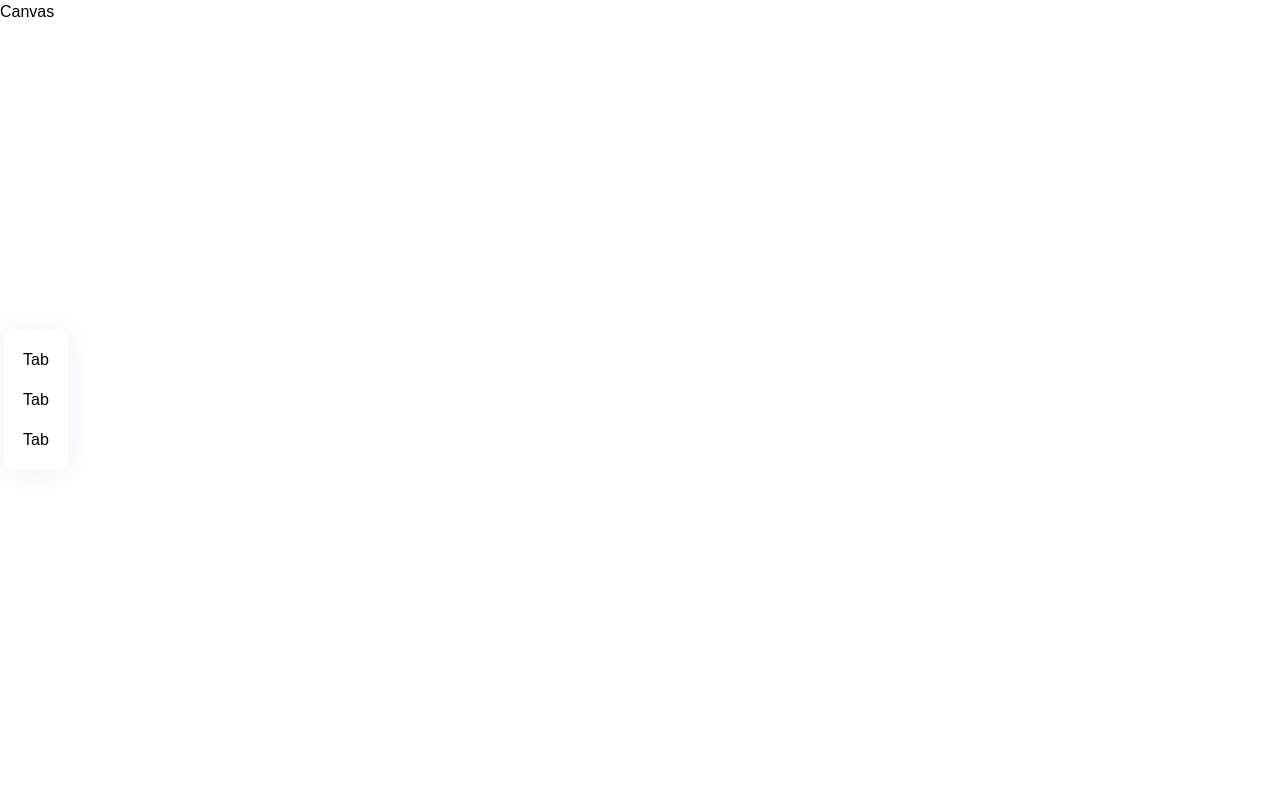
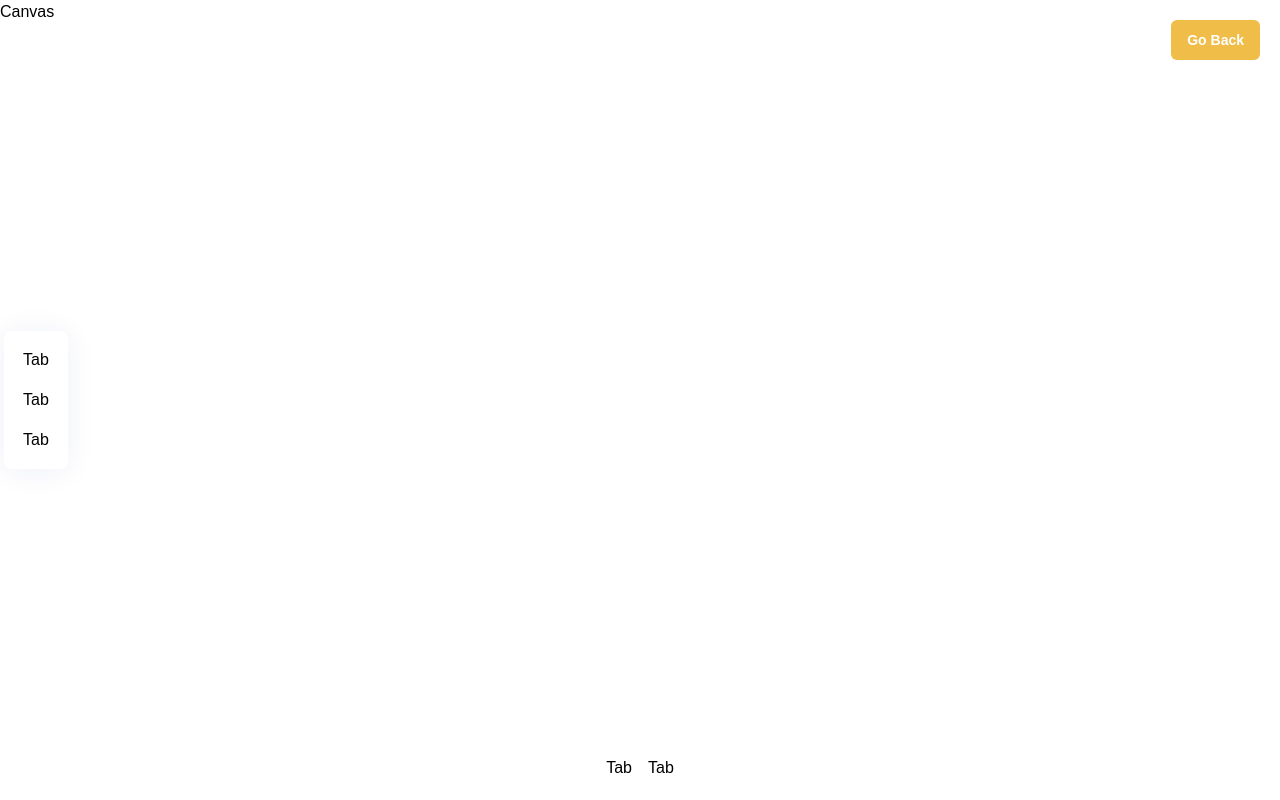
Before and after one commit to Sairoden/design-fusion, a React (Vite) app in the folder client/: page / in a window 1280 px wide. Both pictures are taken after a click on the button "Customize it". Built offline with nearby package versions, Linux system fonts and the light colour scheme; a web font is replaced by a local one.

Commit message:
Add FilterTabs in Customizer Page

```diff
--- a/client/index.html
+++ b/client/index.html
@@ -2,9 +2,9 @@
 <html lang="en">
   <head>
     <meta charset="UTF-8" />
-    <link rel="icon" type="image/svg+xml" href="/vite.svg" />
+    <link rel="icon" type="image/svg+xml" href="/threejs.png" />
     <meta name="viewport" content="width=device-width, initial-scale=1.0" />
-    <title>Shirt</title>
+    <title>Fusion Design</title>
   </head>
   <body>
     <div id="root"></div>
--- a/client/src/pages/Customizer.jsx
+++ b/client/src/pages/Customizer.jsx
@@ -4,6 +4,9 @@ import { AnimatePresence, motion } from "framer-motion";
 
 // FEATURES COMPONENTS
 import { AIPicker, ColorPicker, FilePicker, Tab } from "../features";
+
+// UI COMPONENTS
+import { CustomButton } from "../ui";
 
 // CONTEXTS
 import { useStateContext } from "../contexts/state_context";
@@ -18,7 +21,7 @@ import { fadeAnimation, slideAnimation } from "../configs/motion";
 import { download } from "../assets";
 
 function Customizer() {
-  const { state } = useStateContext();
+  const { state, setState } = useStateContext();
 
   return (
     <AnimatePresence>
@@ -37,6 +40,36 @@ function Customizer() {
               </div>
             </div>
           </motion.div>
+
+          <motion.div
+            className="absolute z-10 top-5 right-5"
+            {...fadeAnimation}
+          >
+            <CustomButton
+              type="filled"
+              onClick={() =>
+                setState(prevState => ({ ...prevState, intro: true }))
+              }
+              customStyles="w-fit px-4 py-2.5 font-bold text-sm"
+            >
+              Go Back
+            </CustomButton>
+          </motion.div>
+
+          <motion.div
+            className="filtertabs-container"
+            {...slideAnimation("up")}
+          >
+            {FilterTabs.map(tab => (
+              <Tab
+                isFilterTab
+                isActiveTab=""
+                key={tab.name}
+                tab={tab}
+                onClick={() => {}}
+              />
+            ))}
+          </motion.div>
         </>
       )}
     </AnimatePresence>
--- a/client/src/pages/Home.jsx
+++ b/client/src/pages/Home.jsx
@@ -49,7 +49,9 @@ function Home() {
 
               <CustomButton
                 type="filled"
-                onClick={() => setState({ ...state, intro: false })}
+                onClick={() =>
+                  setState(prevState => ({ ...prevState, intro: false }))
+                }
                 customStyles="w-fit px-4 py-2.5 font-bold text-sm"
               >
                 Customize it
```
